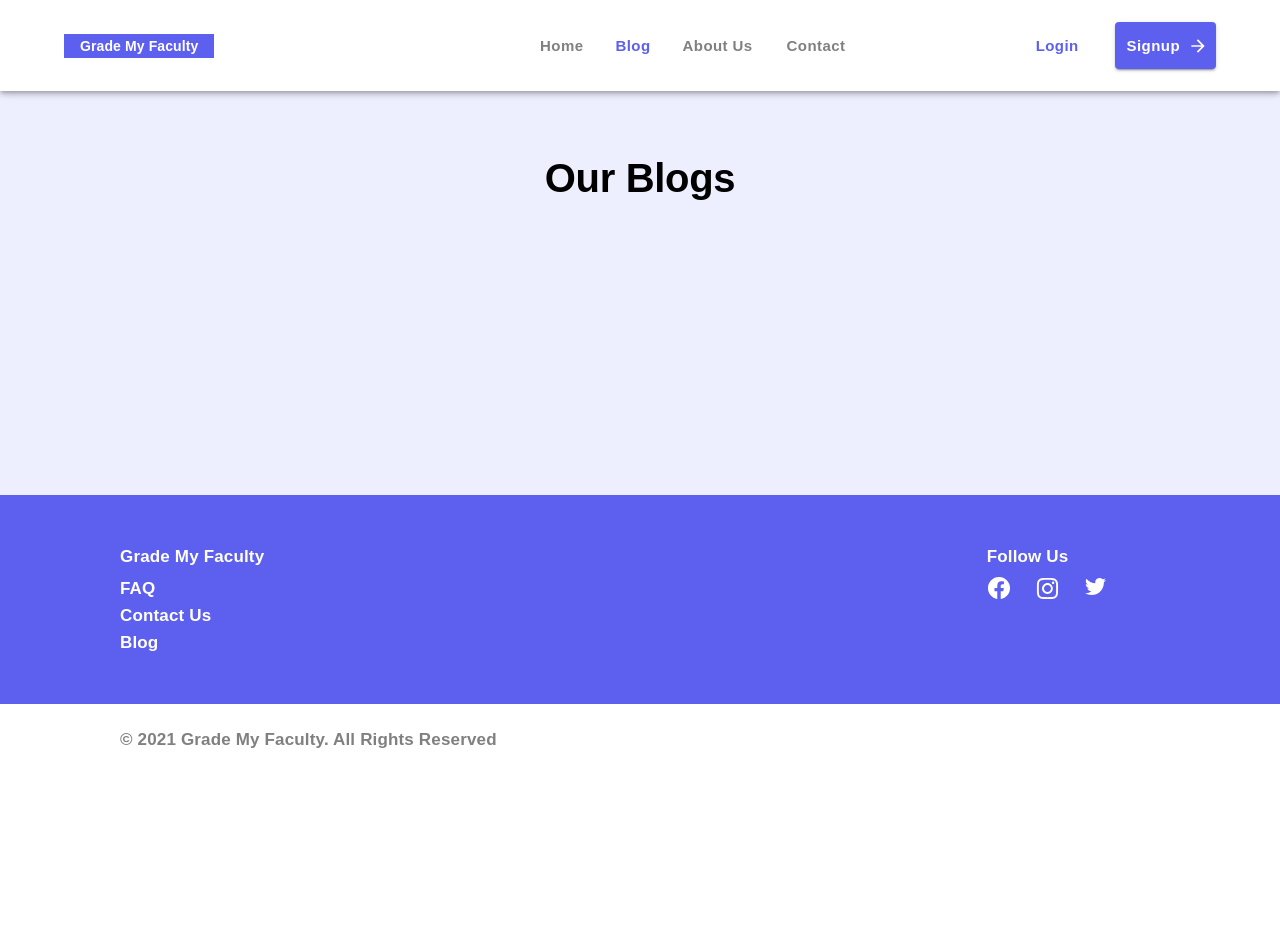
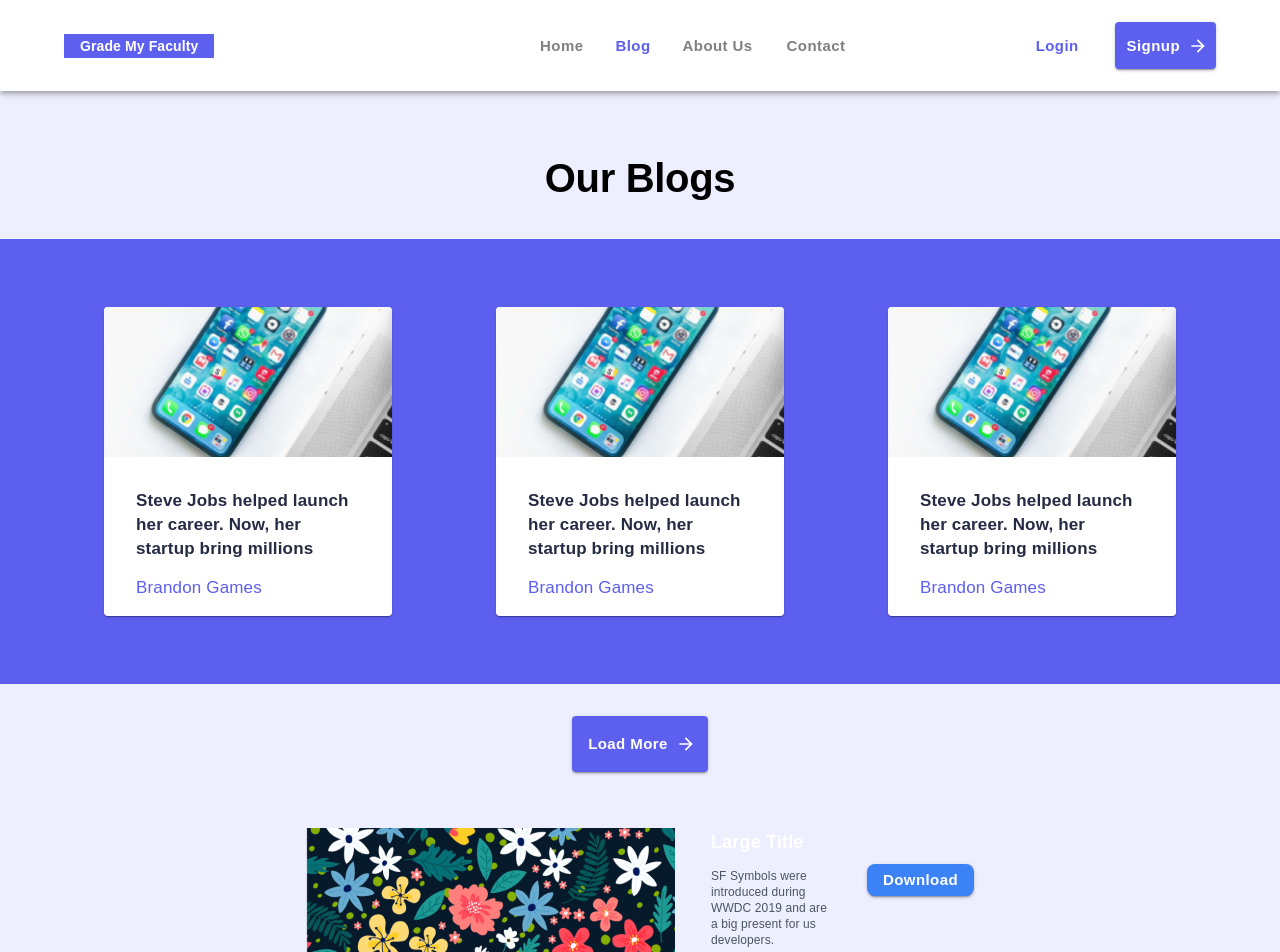
Before and after one commit to AbdulAziz0682/grade-my-faculty, a React (Create React App) app: page /blog in a window 1280 px wide. Shown: the top 952 px of the page. Before the commit the page ends 800 px from the top, so only its background shows below. Built offline with nearby package versions, Linux system fonts and the light colour scheme; a web font is replaced by a local one.

Commit message:
Added Blogs page

```diff
--- a/src/components/User/Pages/Blog/index.jsx
+++ b/src/components/User/Pages/Blog/index.jsx
@@ -3,17 +3,72 @@ import React from 'react';
 import Grid from '@mui/material/Grid';
 import Typography from '@mui/material/Typography';
 import Container from '@mui/material/Container';
+import { Button, Card } from '@mui/material';
+
+import { ArrowForward } from '@mui/icons-material';
+
+import media from '../../../../assets/media.svg';
+import banner from '../../../../assets/banner.png';
 
 export default function AboutUs() {
   return (
-    <Grid container className="bg-pageBg flex-grow">
+    <div className="bg-pageBg flex-grow w-full">
       <Container>
-        <Grid container direction="column" className="pt-16 pb-60">
+        <Grid container direction="column" className="pt-16 pb-8">
           <Grid item className="w-full">
             <Typography variant="h2" align="center"> Our Blogs </Typography>
           </Grid>
         </Grid>
       </Container>
-    </Grid>
+      <div className="w-full bg-primary">
+        <Container className="flex flex-wrap p-16 justify-between">
+          <Card className="w-72 my-1 flex-col">
+            <img className="w-auto" src={media} alt="media" />
+            <Typography className="font-semibold mt-8 mx-8">
+              Steve Jobs helped launch her career. Now, her startup bring millions
+            </Typography>
+            <Typography className="text-primary my-4 mx-8">Brandon Games</Typography>
+          </Card>
+          <Card className="w-72 my-1 flex-col">
+            <img className="w-auto" src={media} alt="media" />
+            <Typography className="font-semibold mt-8 mx-8">
+              Steve Jobs helped launch her career. Now, her startup bring millions
+            </Typography>
+            <Typography className="text-primary my-4 mx-8">Brandon Games</Typography>
+          </Card>
+          <Card className="w-72 my-1 flex-col">
+            <img className="w-auto" src={media} alt="media" />
+            <Typography className="font-semibold mt-8 mx-8">
+              Steve Jobs helped launch her career. Now, her startup bring millions
+            </Typography>
+            <Typography className="text-primary my-4 mx-8">Brandon Games</Typography>
+          </Card>
+        </Container>
+      </div>
+      <div className="w-full">
+        <Container className="flex flex-col pt-8 pb-16 gap-14">
+          <div className="flex items-center justify-center">
+            <Button
+              variant="contained"
+              color="primary"
+              className="p-4"
+              endIcon={<ArrowForward />}
+            >
+              Load More
+            </Button>
+          </div>
+          <div className="flex justify-center">
+            <img className="w-auto" src={banner} alt="banner" />
+            <span className="flex flex-col gap-3 w-1/6 px-9">
+              <Typography className="text-white font-bold text-lg">Large Title</Typography>
+              <Typography className="text-gray-600 text-xs">
+                SF Symbols were introduced during WWDC 2019 and are a big present for us developers.
+              </Typography>
+            </span>
+            <Button variant="contained" className="bg-blue-500 hover:bg-blue-800 text-white h-6 p-4 mt-9 rounded-lg">Download</Button>
+          </div>
+        </Container>
+      </div>
+    </div>
   );
 }
```
Also changed, not shown: src/assets/banner.png (added), src/assets/media.svg (added).
